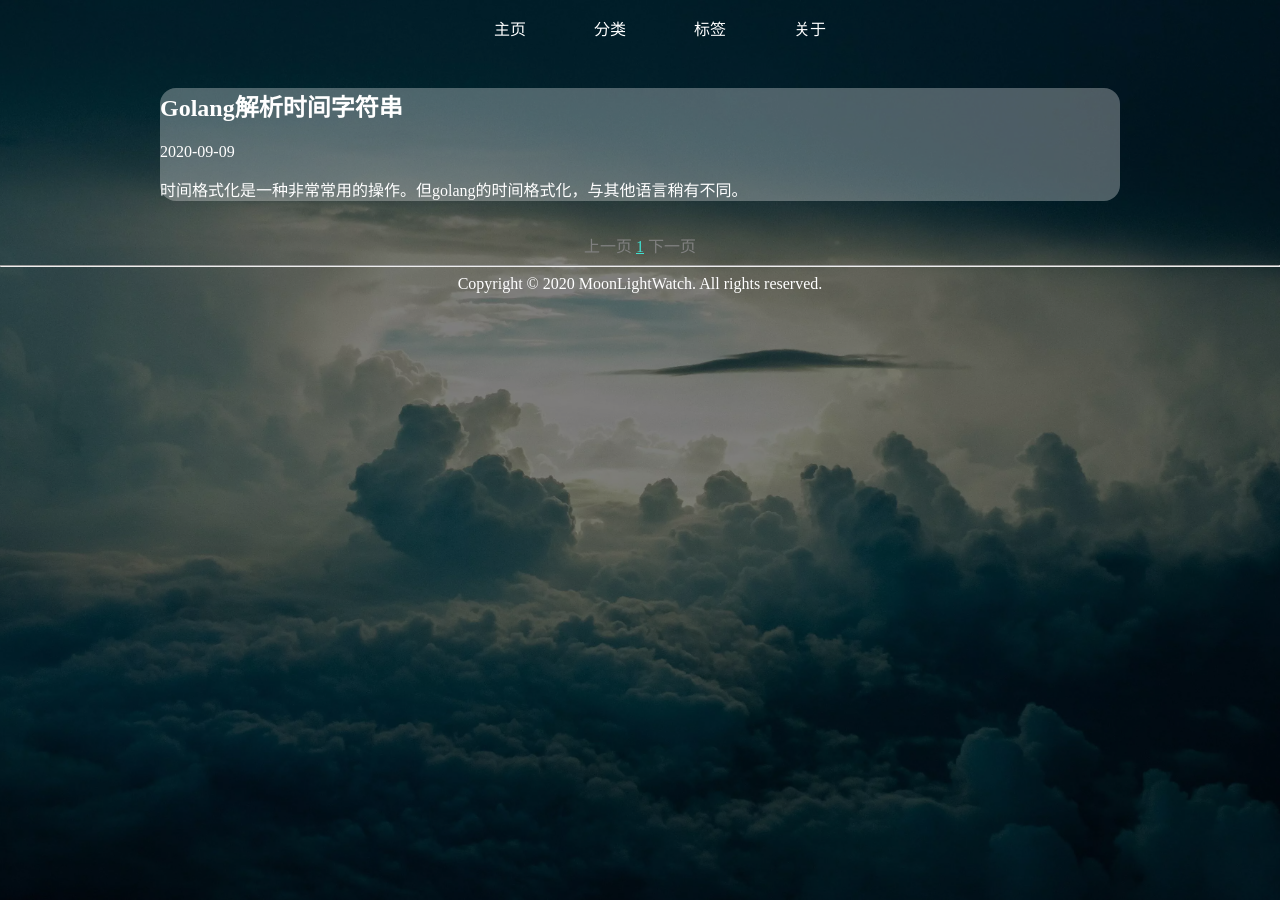
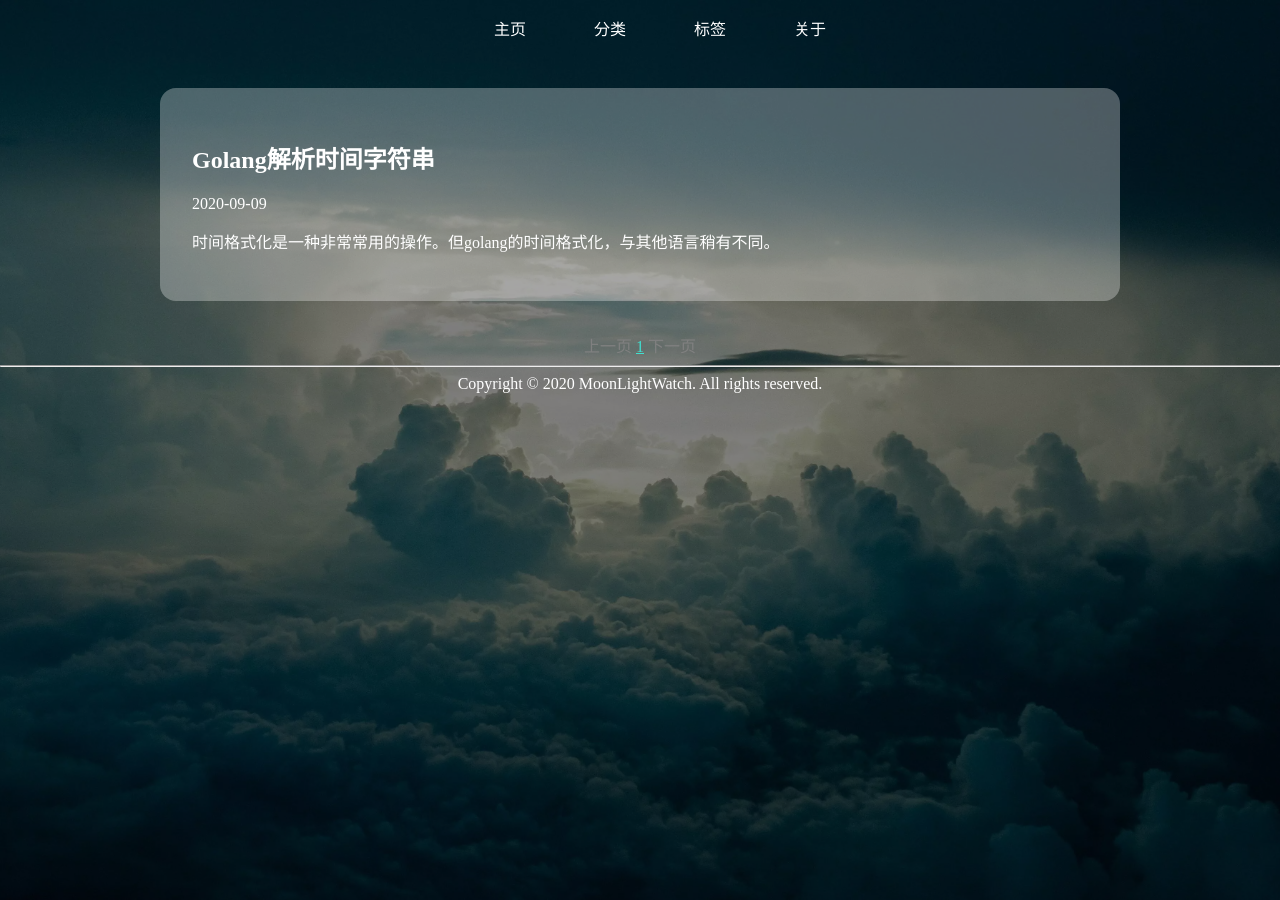
Before and after one commit to moonlightwatch/moonlightwatch.github.io, a Jekyll site: the page built from index.html, in a window 1280 px wide. Built offline with Jekyll 4.4.1, drawn with Linux system fonts in a browser that asks for light colours; the list of posts is cut into pages by our own code.

Commit message:
update index

```diff
--- a/assets/css/site.css
+++ b/assets/css/site.css
@@ -40,6 +40,7 @@ a:hover {
     border-radius: 16px;
     background-color: rgba(255, 255, 255, 0.3);
     margin: 32px;
+    padding: 32px;
 }
 
 .index-post-block>.author {}
```
